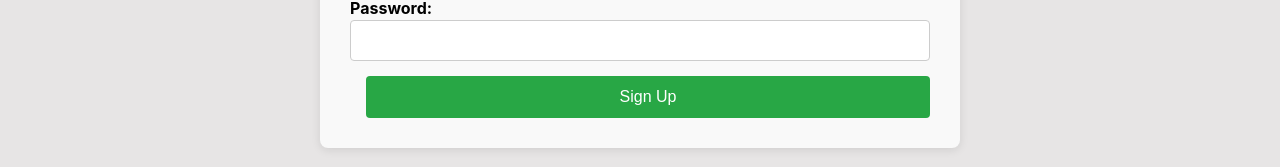
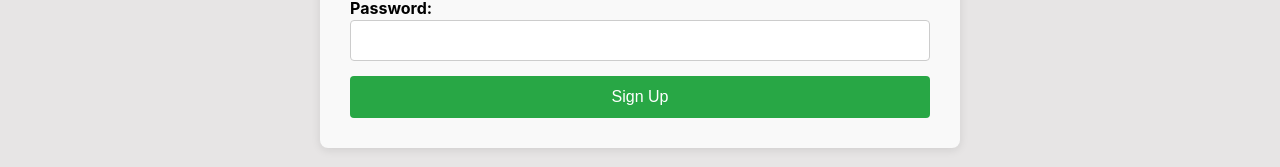
Before and after one commit to godieuru/dggymwear, a React (Vite) app: page /signup in a window 1280 px wide. Shown: the part 633-800 px from the top of the page. Built offline with nearby package versions, Linux system fonts and the light colour scheme.

Commit message:
Entrega Final React

```diff
--- a/src/styles/login.css
+++ b/src/styles/login.css
@@ -72,6 +72,7 @@ input {
 .closeButton {
   padding: 12px;
   border: none;
+  margin-left: 0;
   border-radius: 4px;
   cursor: pointer;
   transition: background-color 0.3s ease;
--- a/src/styles/signup.css
+++ b/src/styles/signup.css
@@ -40,6 +40,7 @@ input {
   padding: 12px;
   background-color: #28a745;
   color: white;
+  margin-left: 0;
   border: none;
   border-radius: 4px;
   cursor: pointer;
```
